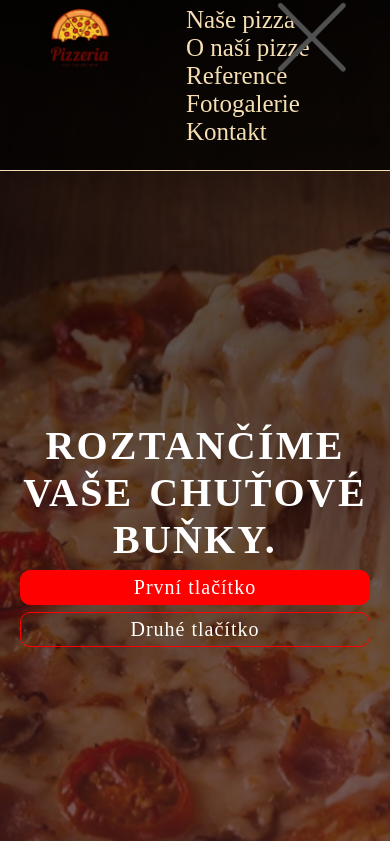
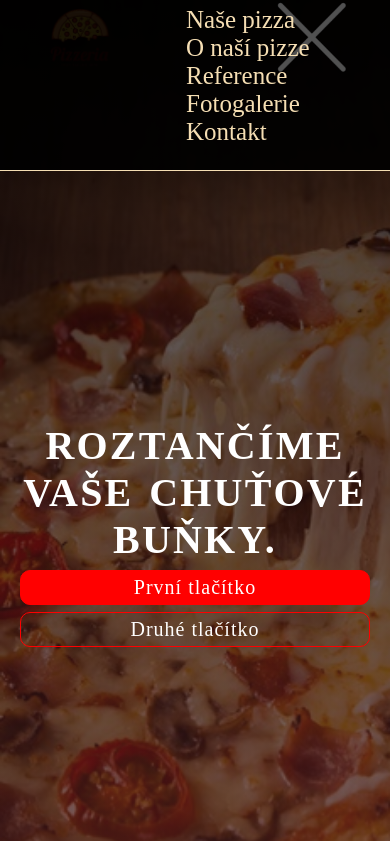
Before and after one commit to mmartas/testy---weby, a plain HTML site: page index.html in a window 390 px wide. Both pictures are taken after a click on the link 341 px from the left and 38 px from the top of the page. Shown: the top 841 px of the page. Drawn offline with nearby package versions, Linux system fonts and the light colour scheme.

Commit message:
last changes

```diff
--- a/queries.css
+++ b/queries.css
@@ -85,9 +85,10 @@
         height: 170px;
         position: fixed;
         width: 100%;
-        background-color: rgba(0, 0, 0, 0.7);
+        background-color: rgba(0, 0, 0, 0.9);
         border-bottom: 1px solid wheat;
         display: none;
+        z-index: 20;
     }
 
     .mobile-nav-icon {
@@ -95,9 +96,11 @@
         z-index: 100;
         position: fixed;
         right: -3%;
+        z-index: 30;
     }
 
     nav ul {
         display: none;
+        z-index: 30;
     }
 }
```
